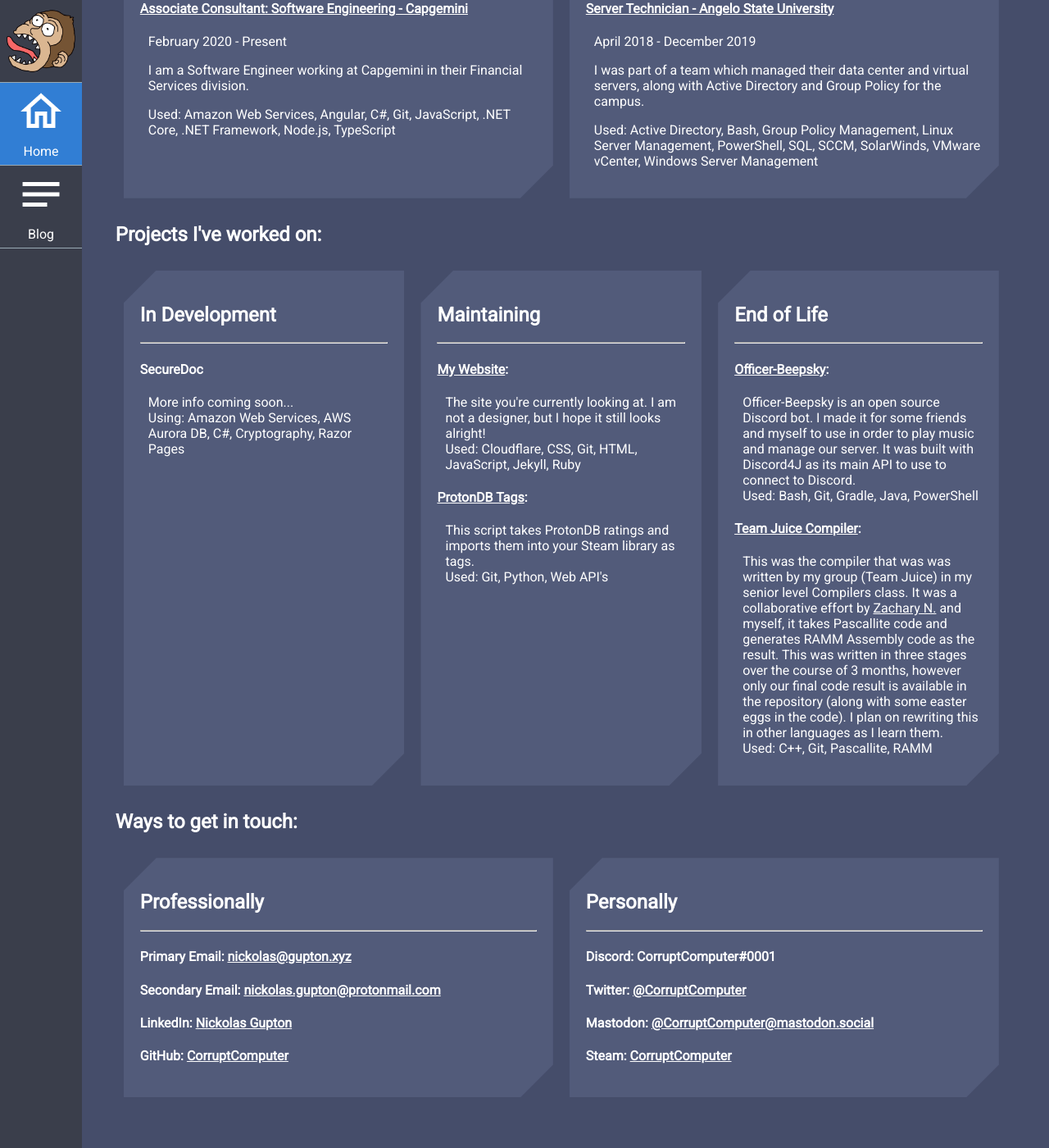
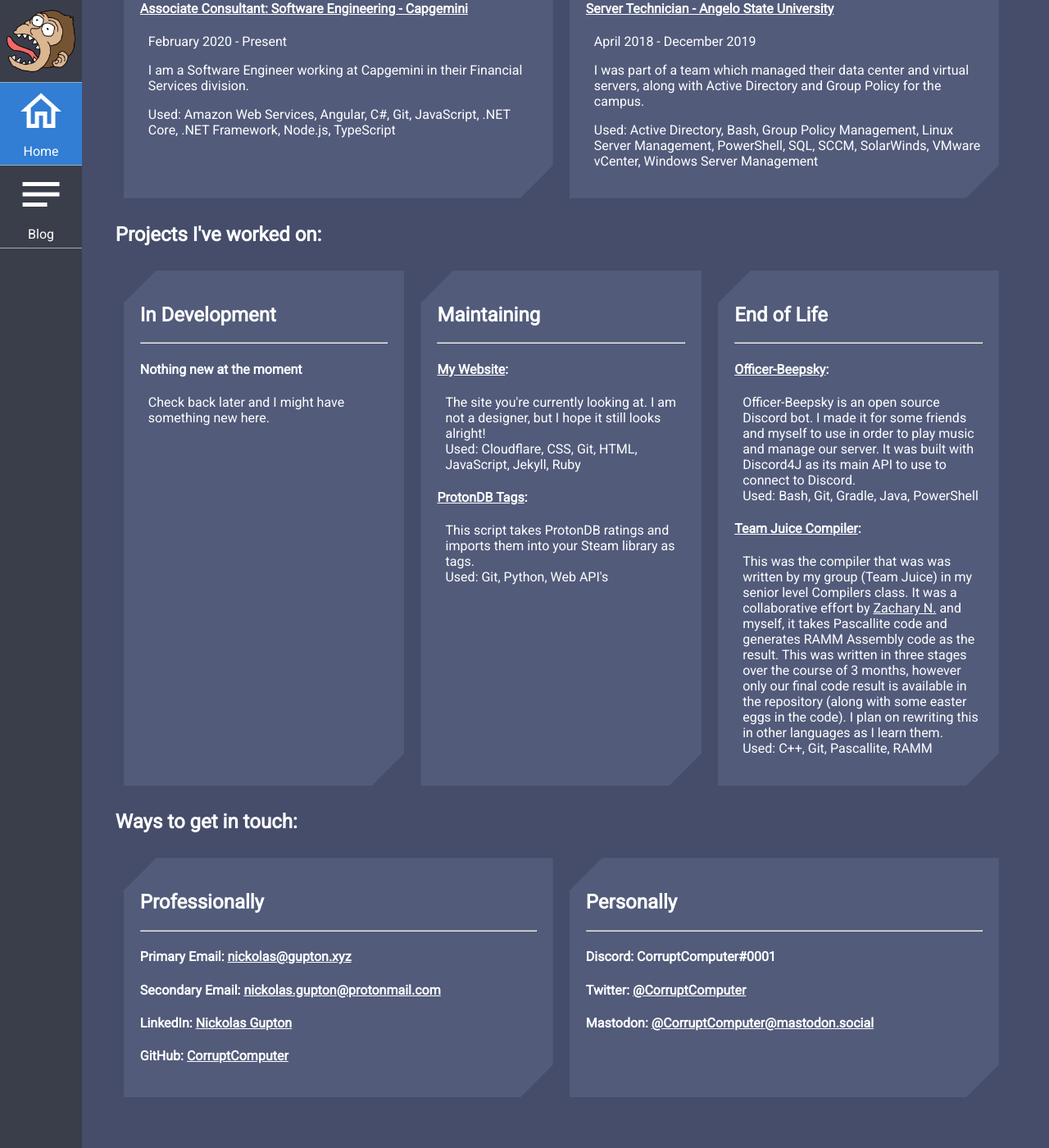
Before and after one commit to CorruptComputer/home, a Jekyll site: the page built from index.html, in a window 1280 px wide and 1400 px high, scrolled down 1051 px. Shown: the whole window at 82% size. Built offline with Jekyll 4.4.1, drawn with Linux system fonts in a browser that asks for light colours.

Commit message:
Update index, remove unused image, and fix naming of workflow file

```diff
--- a/index.html
+++ b/index.html
@@ -123,10 +123,9 @@
     <div class="box">
         <h2>In Development</h2><hr />
         <div>
-            <h4>SecureDoc</h4>
+            <h4>Nothing new at the moment</h4>
             <p>
-                More info coming soon...
-                <br />Using: Amazon Web Services, AWS Aurora DB, C#, Cryptography, Razor Pages
+                Check back later and I might have something new here.
             </p>
         </div>
     </div>
@@ -183,6 +182,5 @@
         <h4>Discord: CorruptComputer#0001</h4>
         <h4>Twitter: <a href="https://twitter.com/CorruptComputer" target="_blank" rel="noopener">@CorruptComputer</a></h4>
         <h4>Mastodon: <a href="https://mastodon.social/@CorruptComputer" target="_blank" rel="me">@CorruptComputer@mastodon.social</a></h4>
-        <h4>Steam: <a href="https://steamcommunity.com/id/CorruptComputer" target="_blank" rel="noopener">CorruptComputer</a></h4>
     </div>
 </div>
```
Also changed, not shown: .github/workflows/build-scan.yml, images/contact.webp (deleted).
